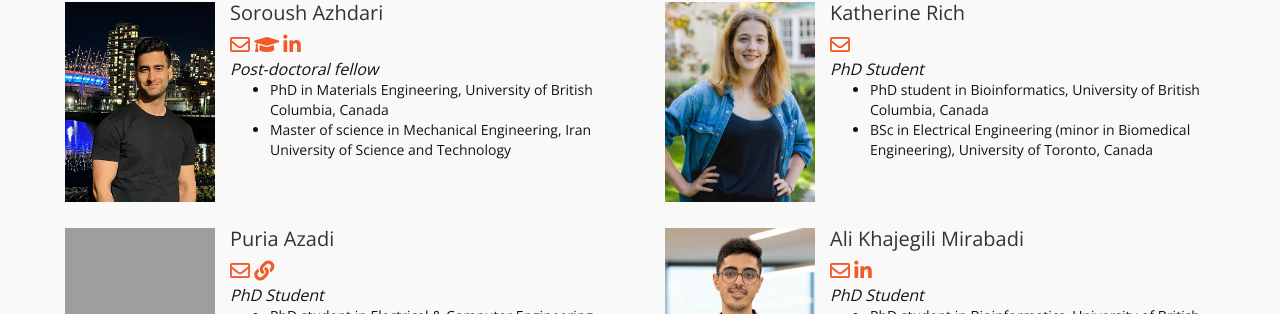
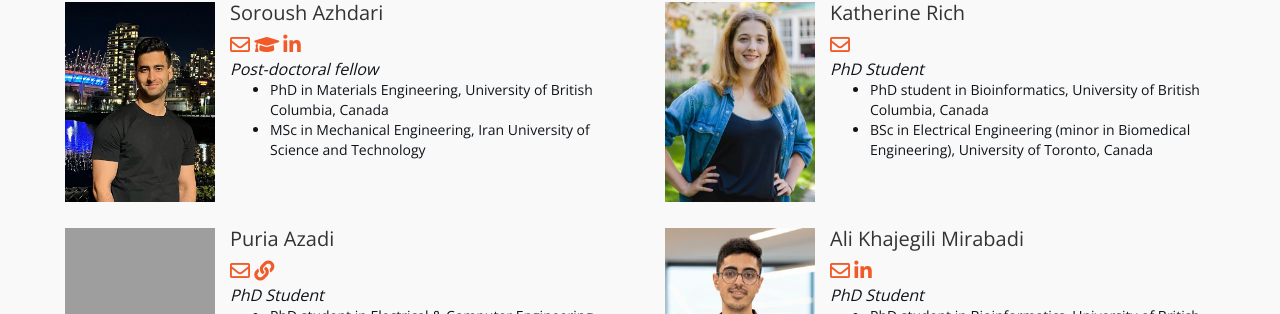
Before and after one commit to AIMLab-UBC/AIMLab-UBC.github.io, a Jekyll site: the page built from _pages/team.md, in a window 1280 px wide and 900 px high, scrolled down 776 px. Shown: the part 140-454 px from the top of the window. Built offline with Jekyll 4.4.1, drawn with Linux system fonts in a browser that asks for light colours; nearby versions of some CDN libraries; grey boxes are pictures that could not be loaded.

Commit message:
Update team_members.yml

```diff
--- a/_data/team_members.yml
+++ b/_data/team_members.yml
@@ -101,7 +101,7 @@
   google_scholar: https://scholar.google.com/citations?user=o5bWDc8AAAAJ&hl=en
   number_educ: 2
   education1: PhD in Materials Engineering, University of British Columbia, Canada
-  education2: Master of science in Mechanical Engineering, Iran University of Science and Technology
+  education2: MSc in Mechanical Engineering, Iran University of Science and Technology
   alumni: 0
 
 # Sept 2020
```
